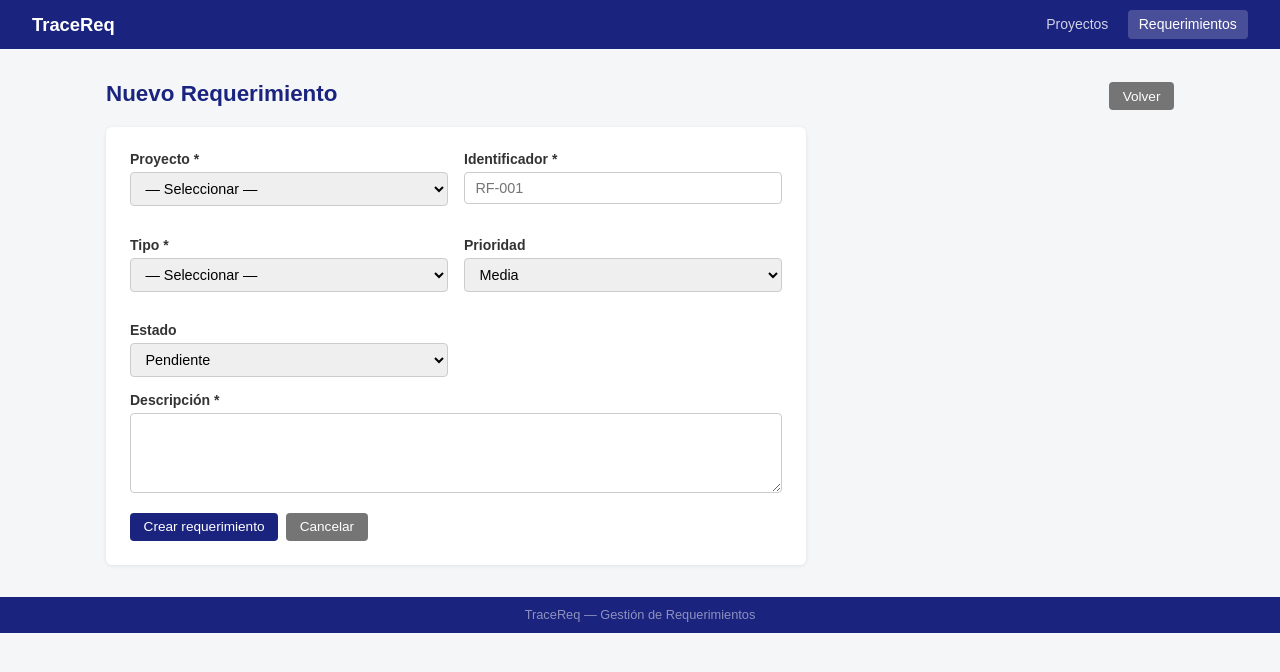
After one commit to Seb0401/tracereq, a Flask app: page /requerimientos/nuevo in a window 1280 px wide. The commit adds this page. Shown: the top 672 px of the page. Run offline with Flask 3, Linux system fonts and the light colour scheme.

Commit message:
feat: registro de requerimientos funcionales y no funcionales (RF1, RF2)

```diff
--- a/app/__init__.py
+++ b/app/__init__.py
@@ -10,6 +10,8 @@ def create_app(config_name='default'):
     db.init_app(app)
 
     from app.routes.proyectos import bp_proyectos
+    from app.routes.requerimientos import bp_reqs
     app.register_blueprint(bp_proyectos, url_prefix='/proyectos')
+    app.register_blueprint(bp_reqs, url_prefix='/requerimientos')
 
     return app
--- /dev/null
+++ b/app/routes/requerimientos.py
@@ -0,0 +1,77 @@
+from flask import Blueprint, render_template, request, redirect, url_for, flash
+from app import db
+from app.models import Requerimiento, Proyecto
+
+bp_reqs = Blueprint('requerimientos', __name__)
+
+CATEGORIAS_NF = ['rendimiento', 'seguridad', 'usabilidad', 'confiabilidad', 'mantenibilidad', 'escalabilidad', 'otro']
+
+@bp_reqs.route('/')
+def lista():
+    proyecto_id = request.args.get('proyecto_id', type=int)
+    proyectos = Proyecto.query.order_by(Proyecto.nombre).all()
+    query = Requerimiento.query
+    if proyecto_id:
+        query = query.filter_by(proyecto_id=proyecto_id)
+    reqs = query.order_by(Requerimiento.identificador).all()
+    return render_template('requerimientos/lista.html', reqs=reqs, proyectos=proyectos, proyecto_id=proyecto_id)
+
+@bp_reqs.route('/nuevo', methods=['GET', 'POST'])
+def nuevo():
+    proyectos = Proyecto.query.order_by(Proyecto.nombre).all()
+    proyecto_id = request.args.get('proyecto_id', type=int)
+    if request.method == 'POST':
+        proyecto_id = request.form.get('proyecto_id', type=int)
+        identificador = request.form.get('identificador', '').strip().upper()
+        tipo = request.form.get('tipo', '')
+        descripcion = request.form.get('descripcion', '').strip()
+        prioridad = request.form.get('prioridad', 'media')
+        estado = request.form.get('estado', 'pendiente')
+        categoria = request.form.get('categoria') if tipo == 'no_funcional' else None
+        if not proyecto_id or not identificador or not descripcion or tipo not in ('funcional', 'no_funcional'):
+            flash('Todos los campos obligatorios deben completarse.', 'danger')
+            return render_template('requerimientos/nuevo.html', proyectos=proyectos,
+                                   proyecto_id=proyecto_id, categorias=CATEGORIAS_NF)
+        if Requerimiento.query.filter_by(proyecto_id=proyecto_id, identificador=identificador).first():
+            flash(f'Ya existe el identificador {identificador} en este proyecto.', 'danger')
+            return render_template('requerimientos/nuevo.html', proyectos=proyectos,
+                                   proyecto_id=proyecto_id, categorias=CATEGORIAS_NF)
+        req = Requerimiento(proyecto_id=proyecto_id, identificador=identificador, tipo=tipo,
+                            descripcion=descripcion, prioridad=prioridad, estado=estado, categoria=categoria)
+        db.session.add(req)
+        db.session.commit()
+        flash(f'Requerimiento {identificador} creado.', 'success')
+        return redirect(url_for('requerimientos.detalle', id=req.id))
+    return render_template('requerimientos/nuevo.html', proyectos=proyectos,
+                           proyecto_id=proyecto_id, categorias=CATEGORIAS_NF)
+
+@bp_reqs.route('/<int:id>')
+def detalle(id):
+    req = Requerimiento.query.get_or_404(id)
+    return render_template('requerimientos/detalle.html', req=req)
+
+@bp_reqs.route('/<int:id>/editar', methods=['GET', 'POST'])
+def editar(id):
+    req = Requerimiento.query.get_or_404(id)
+    proyectos = Proyecto.query.all()
+    if request.method == 'POST':
+        req.identificador = request.form.get('identificador', '').strip().upper()
+        req.tipo = request.form.get('tipo', '')
+        req.descripcion = request.form.get('descripcion', '').strip()
+        req.prioridad = request.form.get('prioridad', '')
+        req.estado = request.form.get('estado', '')
+        req.categoria = request.form.get('categoria') if req.tipo == 'no_funcional' else None
+        db.session.commit()
+        flash('Requerimiento actualizado.', 'success')
+        return redirect(url_for('requerimientos.detalle', id=id))
+    return render_template('requerimientos/editar.html', req=req, proyectos=proyectos, categorias=CATEGORIAS_NF)
+
+@bp_reqs.route('/<int:id>/eliminar', methods=['POST'])
+def eliminar(id):
+    req = Requerimiento.query.get_or_404(id)
+    proyecto_id = req.proyecto_id
+    ident = req.identificador
+    db.session.delete(req)
+    db.session.commit()
+    flash(f'Requerimiento {ident} eliminado.', 'info')
+    return redirect(url_for('proyectos.detalle', id=proyecto_id))
--- a/app/templates/base.html
+++ b/app/templates/base.html
@@ -11,6 +11,7 @@
         <span class="nav-brand">TraceReq</span>
         <ul class="nav-links">
             <li><a href="{{ url_for('proyectos.lista') }}" {% if 'proyectos' in request.endpoint %}class="active"{% endif %}>Proyectos</a></li>
+            <li><a href="{{ url_for('requerimientos.lista') }}" {% if 'requerimientos' in request.endpoint %}class="active"{% endif %}>Requerimientos</a></li>
         </ul>
     </nav>
     <div class="container">
@@ -23,5 +24,6 @@
     </div>
     <footer><p>TraceReq &mdash; Gestión de Requerimientos</p></footer>
     <script src="{{ url_for('static', filename='js/main.js') }}"></script>
+    {% block scripts %}{% endblock %}
 </body>
 </html>
--- /dev/null
+++ b/app/templates/requerimientos/nuevo.html
@@ -0,0 +1,74 @@
+{% extends "base.html" %}
+{% block title %}Nuevo Requerimiento{% endblock %}
+{% block content %}
+<div class="page-header">
+    <h1>Nuevo Requerimiento</h1>
+    <a href="{{ url_for('requerimientos.lista') }}" class="btn btn-secondary">Volver</a>
+</div>
+<div class="card" style="max-width:700px">
+    <form method="post">
+        <div style="display:grid;grid-template-columns:1fr 1fr;gap:1rem">
+            <div class="form-group">
+                <label>Proyecto *</label>
+                <select name="proyecto_id" class="form-control" required>
+                    <option value="">— Seleccionar —</option>
+                    {% for p in proyectos %}
+                    <option value="{{ p.id }}" {% if proyecto_id == p.id %}selected{% endif %}>{{ p.nombre }}</option>
+                    {% endfor %}
+                </select>
+            </div>
+            <div class="form-group">
+                <label>Identificador *</label>
+                <input type="text" name="identificador" class="form-control" placeholder="RF-001" required style="text-transform:uppercase">
+            </div>
+            <div class="form-group">
+                <label>Tipo *</label>
+                <select name="tipo" id="sel_tipo" class="form-control" required>
+                    <option value="">— Seleccionar —</option>
+                    <option value="funcional">Funcional</option>
+                    <option value="no_funcional">No Funcional</option>
+                </select>
+            </div>
+            <div class="form-group" id="g_cat" style="display:none">
+                <label>Categoría</label>
+                <select name="categoria" class="form-control">
+                    <option value="">— Seleccionar —</option>
+                    {% for c in categorias %}<option value="{{ c }}">{{ c }}</option>{% endfor %}
+                </select>
+            </div>
+            <div class="form-group">
+                <label>Prioridad</label>
+                <select name="prioridad" class="form-control">
+                    <option value="alta">Alta</option>
+                    <option value="media" selected>Media</option>
+                    <option value="baja">Baja</option>
+                </select>
+            </div>
+            <div class="form-group">
+                <label>Estado</label>
+                <select name="estado" class="form-control">
+                    <option value="pendiente" selected>Pendiente</option>
+                    <option value="activo">Activo</option>
+                    <option value="completado">Completado</option>
+                    <option value="cancelado">Cancelado</option>
+                </select>
+            </div>
+        </div>
+        <div class="form-group">
+            <label>Descripción *</label>
+            <textarea name="descripcion" class="form-control" rows="4" required></textarea>
+        </div>
+        <div class="form-actions">
+            <button type="submit" class="btn btn-primary">Crear requerimiento</button>
+            <a href="{{ url_for('requerimientos.lista') }}" class="btn btn-secondary">Cancelar</a>
+        </div>
+    </form>
+</div>
+{% endblock %}
+{% block scripts %}
+<script>
+document.getElementById('sel_tipo').addEventListener('change', function(){
+    document.getElementById('g_cat').style.display = this.value === 'no_funcional' ? '' : 'none';
+});
+</script>
+{% endblock %}
```
Also changed, not shown: app/models.py (+76 -0 lines), app/templates/requerimientos/detalle.html (added, +40 -0 lines), app/templates/requerimientos/editar.html (added, +66 -0 lines), app/templates/requerimientos/lista.html (added, +47 -0 lines).
